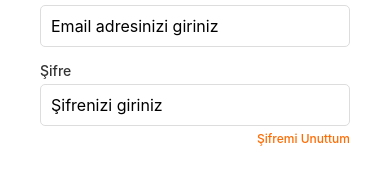
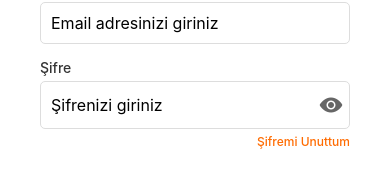
Before and after one commit to ebrartamer/Mobile-Commerce-App-Frontend, a React Native app: screen /Favoriler in a window 390 px wide. Shown: the part 449-628 px from the top of the page. Built offline with nearby package versions, Linux system fonts and the light colour scheme.

Commit message:
Feat: Password visibility on login and registration screens and token renewal mechanism

```diff
--- a/package.json
+++ b/package.json
@@ -10,6 +10,7 @@
   },
   "dependencies": {
     "@eva-design/eva": "^2.2.0",
+    "@expo/vector-icons": "^14.0.4",
     "@react-native-async-storage/async-storage": "^2.1.2",
     "@react-navigation/bottom-tabs": "^7.2.1",
     "@react-navigation/native": "^7.0.15",
--- a/src/navigation/TabNavigator.js
+++ b/src/navigation/TabNavigator.js
@@ -5,7 +5,7 @@ import HomeScreen from '../screens/HomeScreen';
 import ProfileScreen from '../screens/ProfileScreen';
 import CategoriesScreen from '../screens/CategoriesScreen';
 import Header from '../components/layout/Header';
-
+import FavoritesScreen from '../screens/FavoritesScreen';
 const Tab = createBottomTabNavigator();
 
 const TabNavigator = () => {
@@ -62,6 +62,10 @@ const TabNavigator = () => {
         name="Profil"
         component={ProfileScreen}
       />
+      <Tab.Screen
+        name="Favoriler"
+        component={FavoritesScreen}
+      />
       {/* Diğer tab ekranları eklenecek */}
     </Tab.Navigator>
   );
--- /dev/null
+++ b/src/screens/FavoritesScreen.js
@@ -0,0 +1,166 @@
+import React, { useEffect } from 'react';
+import {
+  View,
+  Text,
+  StyleSheet,
+  FlatList,
+  Image,
+  TouchableOpacity,
+  ActivityIndicator,
+  RefreshControl
+} from 'react-native';
+import { useDispatch, useSelector } from 'react-redux';
+import { getFavorites, removeFromFavorites } from '../redux/features/favorites/favoritesSlice';
+import { Ionicons } from '@expo/vector-icons';
+
+const FavoritesScreen = ({ navigation }) => {
+  const dispatch = useDispatch();
+  const { favorites, isLoading } = useSelector((state) => state.favorites);
+
+  useEffect(() => {
+    dispatch(getFavorites());
+  }, [dispatch]);
+
+  const handleRemoveFromFavorites = (productId) => {
+    dispatch(removeFromFavorites(productId));
+  };
+
+  const handleProductPress = (productId) => {
+    navigation.navigate('ProductDetail', { productId });
+  };
+
+  const renderItem = ({ item }) => (
+    <TouchableOpacity
+      style={styles.productCard}
+      onPress={() => handleProductPress(item._id)}
+    >
+      <Image
+        source={{ uri: item.images[0] }}
+        style={styles.productImage}
+        resizeMode="cover"
+      />
+      <View style={styles.productInfo}>
+        <Text style={styles.brandName}>{item.brand}</Text>
+        <Text style={styles.productName} numberOfLines={2}>{item.name}</Text>
+        <Text style={styles.price}>{item.price.toFixed(2)} TL</Text>
+      </View>
+      <TouchableOpacity
+        style={styles.favoriteButton}
+        onPress={() => handleRemoveFromFavorites(item._id)}
+      >
+        <Ionicons name="heart" size={24} color="#ff6b00" />
+      </TouchableOpacity>
+    </TouchableOpacity>
+  );
+
+  if (isLoading) {
+    return (
+      <View style={styles.centered}>
+        <ActivityIndicator size="large" color="#ff6b00" />
+      </View>
+    );
+  }
+
+  return (
+    <View style={styles.container}>
+      {favorites.length === 0 ? (
+        <View style={styles.emptyContainer}>
+          <Ionicons name="heart-outline" size={64} color="#ccc" />
+          <Text style={styles.emptyText}>Favori ürününüz bulunmamaktadır</Text>
+          <Text style={styles.emptySubText}>
+            Beğendiğiniz ürünleri favorilerinize ekleyerek takip edebilirsiniz
+          </Text>
+        </View>
+      ) : (
+        <FlatList
+          data={favorites}
+          renderItem={renderItem}
+          keyExtractor={(item) => item._id}
+          contentContainerStyle={styles.listContainer}
+          refreshControl={
+            <RefreshControl
+              refreshing={isLoading}
+              onRefresh={() => dispatch(getFavorites())}
+              colors={['#ff6b00']}
+            />
+          }
+        />
+      )}
+    </View>
+  );
+};
+
+const styles = StyleSheet.create({
+  container: {
+    flex: 1,
+    backgroundColor: '#f8f8f8',
+  },
+  centered: {
+    flex: 1,
+    justifyContent: 'center',
+    alignItems: 'center',
+  },
+  listContainer: {
+    padding: 10,
+  },
+  productCard: {
+    flexDirection: 'row',
+    backgroundColor: 'white',
+    borderRadius: 8,
+    padding: 10,
+    marginBottom: 10,
+    elevation: 2,
+    shadowColor: '#000',
+    shadowOffset: { width: 0, height: 2 },
+    shadowOpacity: 0.1,
+    shadowRadius: 4,
+  },
+  productImage: {
+    width: 100,
+    height: 100,
+    borderRadius: 4,
+  },
+  productInfo: {
+    flex: 1,
+    marginLeft: 10,
+    justifyContent: 'space-between',
+  },
+  brandName: {
+    fontSize: 14,
+    color: '#666',
+    marginBottom: 4,
+  },
+  productName: {
+    fontSize: 16,
+    fontWeight: '500',
+    marginBottom: 4,
+  },
+  price: {
+    fontSize: 18,
+    fontWeight: 'bold',
+    color: '#ff6b00',
+  },
+  favoriteButton: {
+    padding: 5,
+  },
+  emptyContainer: {
+    flex: 1,
+    justifyContent: 'center',
+    alignItems: 'center',
+    padding: 20,
+  },
+  emptyText: {
+    fontSize: 18,
+    fontWeight: '500',
+    color: '#666',
+    marginTop: 20,
+    marginBottom: 10,
+  },
+  emptySubText: {
+    fontSize: 14,
+    color: '#999',
+    textAlign: 'center',
+  },
+});
+
+export default FavoritesScreen;
--- a/src/screens/LoginScreen.js
+++ b/src/screens/LoginScreen.js
@@ -12,6 +12,7 @@ import {
 } from 'react-native';
 import { useDispatch, useSelector } from 'react-redux';
 import { login, reset } from '../redux/features/auth/authSlice';
+import { Ionicons } from '@expo/vector-icons';
 
 const LoginScreen = ({ navigation }) => {
   const [email, setEmail] = useState('');
@@ -110,13 +111,25 @@ const LoginScreen = ({ navigation }) => {
 
           <View style={styles.inputGroup}>
             <Text style={styles.label}>Şifre</Text>
+            <View style={styles.passwordContainer}>
               <TextInput
-              style={[styles.input, formErrors.password ? styles.inputError : null]}
+                style={[styles.passwordInput, formErrors.password ? styles.inputError : null]}
                 placeholder="Şifrenizi giriniz"
                 value={password}
                 onChangeText={setPassword}
                 secureTextEntry={!showPassword}
               />
+              <TouchableOpacity
+                style={styles.eyeIcon}
+                onPress={() => setShowPassword(!showPassword)}
+              >
+                <Ionicons
+                  name={showPassword ? 'eye-off' : 'eye'}
+                  size={24}
+                  color="#666"
+                />
+              </TouchableOpacity>
+            </View>
             {formErrors.password ? (
               <Text style={styles.errorText}>{formErrors.password}</Text>
             ) : null}
@@ -254,6 +267,22 @@ const styles = StyleSheet.create({
     fontSize: 14,
     fontWeight: '500',
   },
+  passwordContainer: {
+    flexDirection: 'row',
+    alignItems: 'center',
+    borderWidth: 1,
+    borderColor: '#ddd',
+    borderRadius: 5,
+  },
+  passwordInput: {
+    flex: 1,
+    padding: 10,
+    fontSize: 16,
+    borderWidth: 0,
+  },
+  eyeIcon: {
+    padding: 10,
+  },
 });
 
 export default LoginScreen;
--- a/src/screens/RegisterScreen.js
+++ b/src/screens/RegisterScreen.js
@@ -12,6 +12,7 @@ import {
 } from "react-native";
 import { useDispatch, useSelector } from "react-redux";
 import { register, reset } from "../redux/features/auth/authSlice";
+import { Ionicons } from '@expo/vector-icons';
 
 const RegisterScreen = ({ navigation }) => {
     const [name, setName] = useState('');
@@ -151,13 +152,25 @@ const RegisterScreen = ({ navigation }) => {
 
                     <View style={styles.inputGroup}>
                         <Text style={styles.label}>Şifre</Text>
+                        <View style={styles.passwordContainer}>
                             <TextInput
-                            style={[styles.input, formErrors.password ? styles.inputError : null]}
+                                style={[styles.passwordInput, formErrors.password ? styles.inputError : null]}
                                 placeholder="Şifrenizi giriniz"
                                 value={password}
                                 onChangeText={setPassword}
                                 secureTextEntry={!showPassword}
                             />
+                            <TouchableOpacity
+                                style={styles.eyeIcon}
+                                onPress={() => setShowPassword(!showPassword)}
+                            >
+                                <Ionicons
+                                    name={showPassword ? 'eye-off' : 'eye'}
+                                    size={24}
+                                    color="#666"
+                                />
+                            </TouchableOpacity>
+                        </View>
                         {formErrors.password ? (
                             <Text style={styles.errorText}>{formErrors.password}</Text>
                         ) : null}
@@ -165,13 +178,25 @@ const RegisterScreen = ({ navigation }) => {
 
                     <View style={styles.inputGroup}>
                         <Text style={styles.label}>Şifre Tekrarı</Text>
+                        <View style={styles.passwordContainer}>
                             <TextInput
-                            style={[styles.input, formErrors.confirmPassword ? styles.inputError : null]}
+                                style={[styles.passwordInput, formErrors.confirmPassword ? styles.inputError : null]}
                                 placeholder="Şifrenizi tekrar giriniz"
                                 value={confirmPassword}
                                 onChangeText={setConfirmPassword}
                                 secureTextEntry={!showPassword}
                             />
+                            <TouchableOpacity
+                                style={styles.eyeIcon}
+                                onPress={() => setShowPassword(!showPassword)}
+                            >
+                                <Ionicons
+                                    name={showPassword ? 'eye-off' : 'eye'}
+                                    size={24}
+                                    color="#666"
+                                />
+                            </TouchableOpacity>
+                        </View>
                         {formErrors.confirmPassword ? (
                             <Text style={styles.errorText}>{formErrors.confirmPassword}</Text>
                         ) : null}
@@ -294,6 +319,22 @@ const styles = StyleSheet.create({
         fontSize: 14,
         fontWeight: '500',
     },
+    passwordContainer: {
+        flexDirection: 'row',
+        alignItems: 'center',
+        borderWidth: 1,
+        borderColor: '#ddd',
+        borderRadius: 5,
+    },
+    passwordInput: {
+        flex: 1,
+        padding: 10,
+        fontSize: 16,
+        borderWidth: 0,
+    },
+    eyeIcon: {
+        padding: 10,
+    },
 });
 
 export default RegisterScreen;
```
Also changed, not shown: src/screens/ProductDetailScreen.js (+11 -2 lines), src/services/api.js (+18 -6 lines), 1 other file (tests, documents, lock files or other folders). Lines whose indentation alone changed are shown as unchanged.
